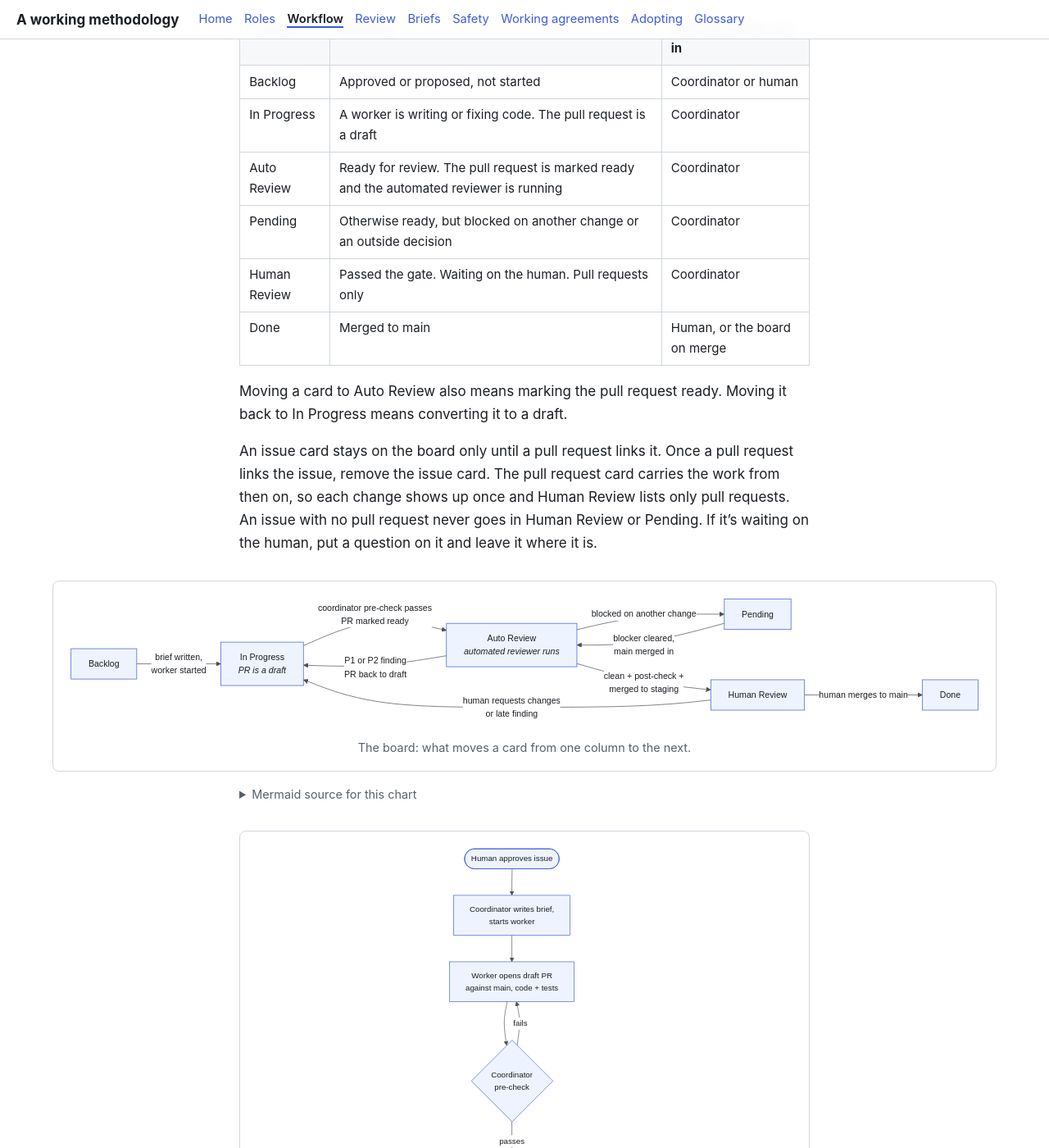
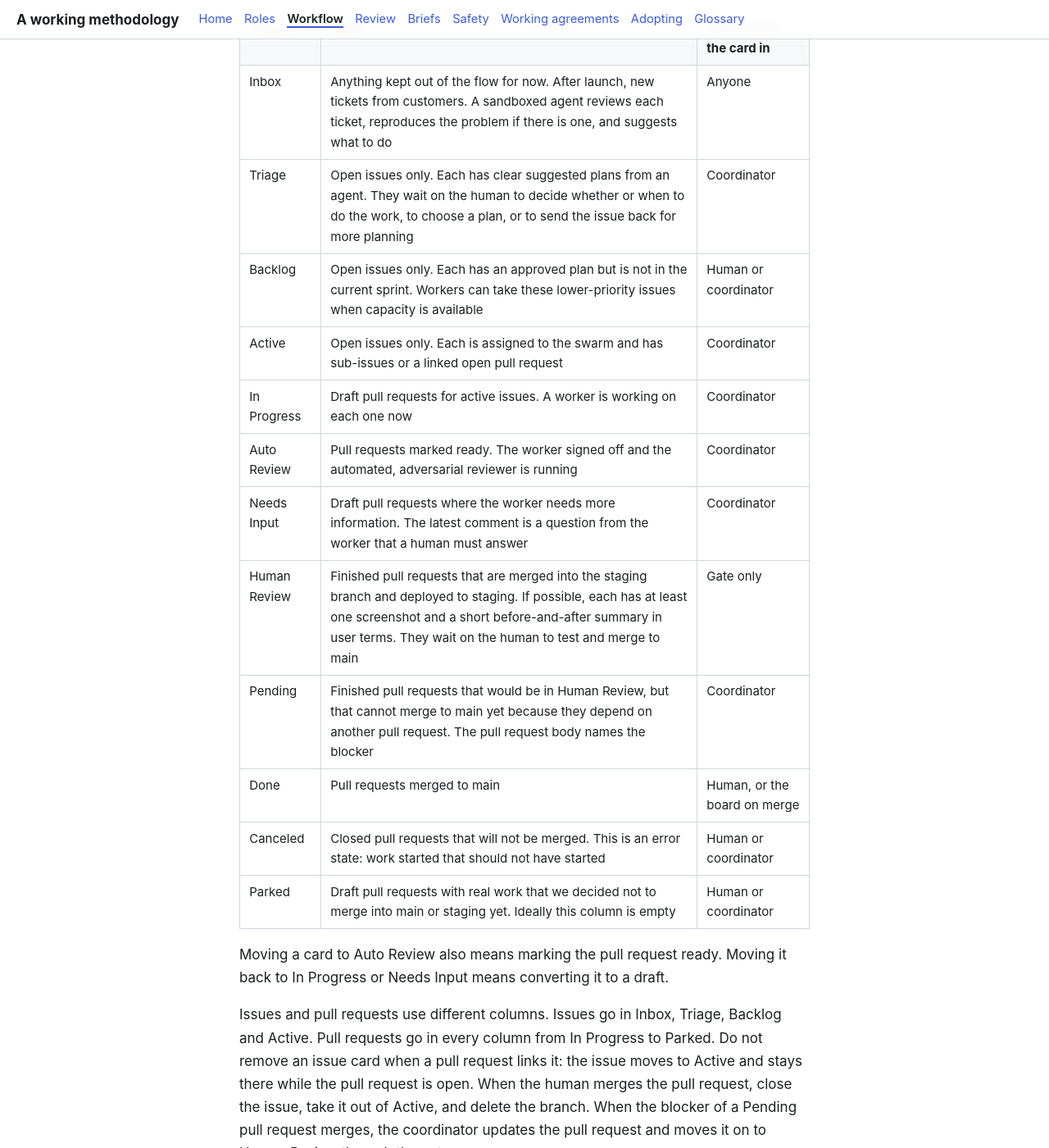
Before and after one commit to tangentcode/methodology, a Jekyll site: the page built from workflow.md, in a window 1280 px wide and 1400 px high, scrolled down 561 px. Shown: the whole window at 82% size. Built offline with Jekyll 4.4.1, drawn with Linux system fonts in a browser that asks for light colours; our own code applies the rules of GitHub Pages for plain Markdown files; some of the changed text lies outside the part shown.

Commit message:
Board: adopt the standard column set, Inbox to Parked (#33)

````diff
--- a/workflow.md
+++ b/workflow.md
@@ -10,26 +10,35 @@
 
 ## Board columns
 
-| Column | Meaning | Who moves the card in |
+| Column | Holds | Who moves the card in |
 |---|---|---|
-| Backlog | Approved or proposed, not started | Coordinator or human |
-| In Progress | A worker is writing or fixing code. The pull request is a draft | Coordinator |
-| Auto Review | Ready for review. The pull request is marked ready and the automated reviewer is running | Coordinator |
-| Pending | Otherwise ready, but blocked on another change or an outside decision | Coordinator |
-| Human Review | Passed the gate. Waiting on the human. Pull requests only | Coordinator |
-| Done | Merged to main | Human, or the board on merge |
+| Inbox | Anything kept out of the flow for now. After launch, new tickets from customers. A sandboxed agent reviews each ticket, reproduces the problem if there is one, and suggests what to do | Anyone |
+| Triage | Open issues only. Each has clear suggested plans from an agent. They wait on the human to decide whether or when to do the work, to choose a plan, or to send the issue back for more planning | Coordinator |
+| Backlog | Open issues only. Each has an approved plan but is not in the current sprint. Workers can take these lower-priority issues when capacity is available | Human or coordinator |
+| Active | Open issues only. Each is assigned to the swarm and has sub-issues or a linked open pull request | Coordinator |
+| In Progress | Draft pull requests for active issues. A worker is working on each one now | Coordinator |
+| Auto Review | Pull requests marked ready. The worker signed off and the automated, adversarial reviewer is running | Coordinator |
+| Needs Input | Draft pull requests where the worker needs more information. The latest comment is a question from the worker that a human must answer | Coordinator |
+| Human Review | Finished pull requests that are merged into the staging branch and deployed to staging. If possible, each has at least one screenshot and a short before-and-after summary in user terms. They wait on the human to test and merge to main | Gate only |
+| Pending | Finished pull requests that would be in Human Review, but that cannot merge to main yet because they depend on another pull request. The pull request body names the blocker | Coordinator |
+| Done | Pull requests merged to main | Human, or the board on merge |
+| Canceled | Closed pull requests that will not be merged. This is an error state: work started that should not have started | Human or coordinator |
+| Parked | Draft pull requests with real work that we decided not to merge into main or staging yet. Ideally this column is empty | Human or coordinator |
 
-Moving a card to Auto Review also means marking the pull request ready. Moving it back to In Progress means converting it to a draft.
+Moving a card to Auto Review also means marking the pull request ready. Moving it back to In Progress or Needs Input means converting it to a draft.
 
-An issue card stays on the board only until a pull request links it. Once a pull request links the issue, remove the issue card. The pull request card carries the work from then on, so each change shows up once and Human Review lists only pull requests. An issue with no pull request never goes in Human Review or Pending. If it's waiting on the human, put a question on it and leave it where it is.
+Issues and pull requests use different columns. Issues go in Inbox, Triage, Backlog and Active. Pull requests go in every column from In Progress to Parked. Do not remove an issue card when a pull request links it: the issue moves to Active and stays there while the pull request is open. When the human merges the pull request, close the issue, take it out of Active, and delete the branch. When the blocker of a Pending pull request merges, the coordinator updates the pull request and moves it on to Human Review through the gate.
 
 ```mermaid
 flowchart LR
-    B[Backlog] --> IP[In Progress]
+    T[Triage] -->|human approves| B[Backlog]
+    B -->|assigned to the swarm, draft PR opened| IP[In Progress]
+    IP -->|worker asks a question| NI[Needs Input]
+    NI -->|human answers| IP
     IP -->|coordinator pre-check passes| AR[Auto Review]
     AR -->|P1 or P2 finding| IP
     AR -->|blocked on another change| P[Pending]
-    P -->|blocker cleared| AR
+    P -->|blocker merged, PR updated, gate passes| HR
     AR -->|clean, post-check passes, deployed and verified on staging, screenshots in PR| HR[Human Review]
     HR -->|human requests changes| IP
     HR -->|late finding| IP
````
Also changed, not shown: adopting.md (+16 -8 lines), glossary.md (+1 -1 lines).
